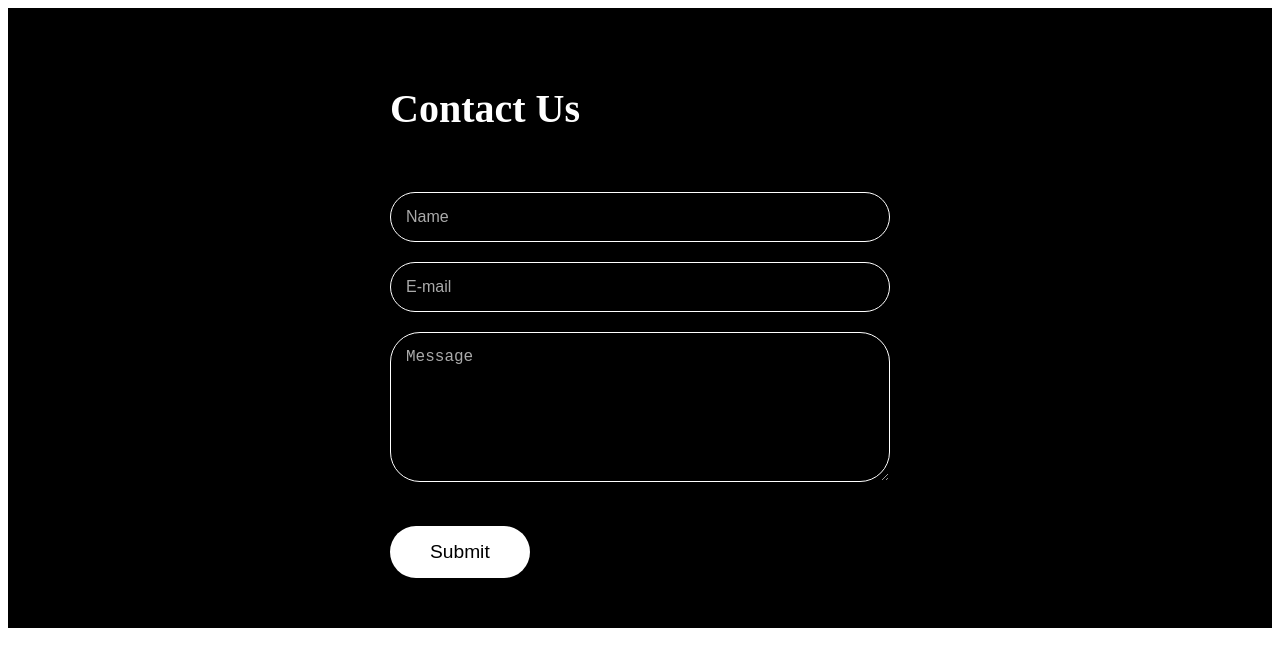
After one commit to Nareiki/Nventory, a PHP site: page /HTML/contact.html in a window 1280 px wide. The commit adds this page. Shown: the top 667 px of the page. Run offline with PHP 8.4, Linux system fonts and the light colour scheme.

Commit message:
Added: contact.html, contact.css, contact.js

```diff
--- /dev/null
+++ b/CSS/contact.css
@@ -0,0 +1,75 @@
+
+.contactOuterContainer {
+    display: flex;
+    flex-direction: column;
+    justify-content: center;
+    align-items: center;
+    background-color: black;
+    padding-top: 50px;
+    padding-bottom: 50px;
+}
+
+
+.contactInnerContainer {
+    width: 80%;
+    max-width: 500px;
+    padding: 0 20px;
+}
+
+/*
+.contactLogo {
+    margin-bottom: 40px;
+    filter: invert(1);
+}
+*/
+
+.logo-img {
+    width: 40%;
+    height: 40%;
+}
+
+h1 {
+    font-size: 2.5rem;
+    margin-bottom: 60px;
+    color: white;
+}
+
+.contactForm {
+    margin-bottom: 20px;
+}
+
+input, textarea {
+    width: 100%;
+    padding: 15px;
+    border-radius: 30px;
+    border: 1px solid #fff;
+    background-color: transparent;
+    color: #fff;
+    font-size: 1rem;
+    box-sizing: border-box;
+    outline: none;
+}
+
+textarea {
+    height: 150px;
+    resize: vertical;
+}
+
+::placeholder {
+    color: #aaa;
+}
+
+.contactSubmitBtn {
+    background-color: #fff;
+    color: #000;
+    border: none;
+    border-radius: 30px;
+    padding: 15px 40px;
+    font-size: 1.2rem;
+    cursor: pointer;
+    margin-top: 20px;
+}
+
+.contactSubmitBtn:hover {
+    background-color: #f0f0f0;
+}
--- /dev/null
+++ b/HTML/contact.html
@@ -0,0 +1,36 @@
+
+<!DOCTYPE html>
+<html lang="en">
+<head>
+    <meta charset="UTF-8">
+    <title>Nventory</title>
+    <link rel="stylesheet" href="../CSS/contact.css">
+    <link rel="preconnect" href="https://fonts.googleapis.com">
+    <link rel="preconnect" href="https://fonts.gstatic.com" crossorigin>
+    <link href="https://fonts.googleapis.com/css2?family=Inter:ital,opsz,wght@0,14..32,100..900;1,14..32,100..900&display=swap" rel="stylesheet">
+</head>
+
+<body>
+
+<div class = "contactOuterContainer">
+    <div class="contactInnerContainer">
+        <div class="contactLogo">
+        <!--    <img src="../pictures/Nventory_Logo.png" style="height: 30px"> -->
+        </div>
+        <h1>Contact Us</h1>
+        <form>
+            <div class="contactForm">
+                <input type="text" placeholder="Name" required>
+            </div>
+            <div class="contactForm">
+                <input type="email" placeholder="E-mail" required>
+            </div>
+            <div class="contactForm">
+                <textarea placeholder="Message"></textarea>
+            </div>
+            <button type="submit" class="contactSubmitBtn">Submit</button>
+        </form>
+    </div>
+</div>
+<script src="../JAVASCRIPT/contact.js"></script>
+</body>
--- /dev/null
+++ b/JAVASCRIPT/contact.js
@@ -0,0 +1,48 @@
+// Warte, bis das DOM vollständig geladen ist
+document.addEventListener('DOMContentLoaded', function() {
+    // Formular-Element auswählen
+    const form = document.getElementById('contact-form');
+
+    // Event-Listener für das Absenden des Formulars
+    form.addEventListener('submit', function(event) {
+        event.preventDefault(); // Verhindert das standardmäßige Absenden des Formulars
+
+        // Formular-Daten sammeln
+        const formData = {
+            name: document.getElementById('name').value,
+            email: document.getElementById('email').value,
+            subject: document.getElementById('subject').value,
+            message: document.getElementById('message').value,
+            privacy: document.getElementById('privacy').checked
+        };
+
+        // Hier würde normalerweise der Code zum Senden der Daten an einen Server stehen
+        // Beispiel: fetchAPI oder XMLHttpRequest
+
+        // Zu Demonstrationszwecken zeigen wir nur eine Erfolgsmeldung in der Konsole
+        console.log('Formular wurde abgesendet:', formData);
+
+        // Bestätigungsmeldung für den Benutzer
+        alert('Vielen Dank für deine Nachricht! Wir werden uns bald bei dir melden.');
+
+        // Formular zurücksetzen
+        form.reset();
+    });
+
+    // Optionale Funktion: Validierung während der Eingabe
+    const inputs = form.querySelectorAll('input, textarea');
+
+    inputs.forEach(input => {
+        input.addEventListener('blur', function() {
+            if (this.value.trim() === '' && this.hasAttribute('required')) {
+                this.style.borderColor = '#e53e3e';
+            } else {
+                this.style.borderColor = '#e2e8f0';
+            }
+        });
+
+        input.addEventListener('focus', function() {
+            this.style.borderColor = '#3182ce';
+        });
+    });
+});
--- a/index.php
+++ b/index.php
@@ -5,6 +5,7 @@
 <?php include "HTML/whatWeDo.html" ?>
 <?php include "HTML/startNowItem.html" ?>
 <?php include "HTML/faq.html" ?>
+<?php include "HTML/contact.html" ?>
 
 
 <!DOCTYPE html>
```
